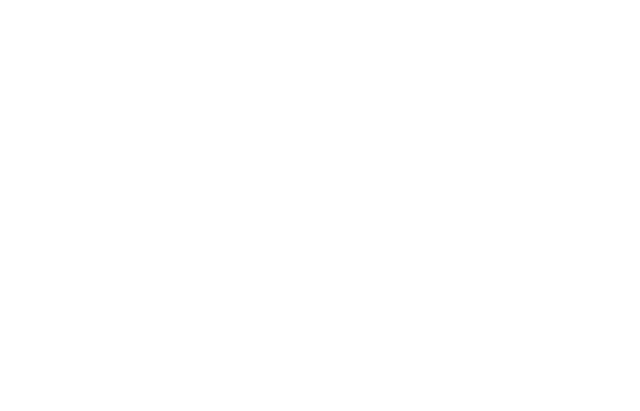
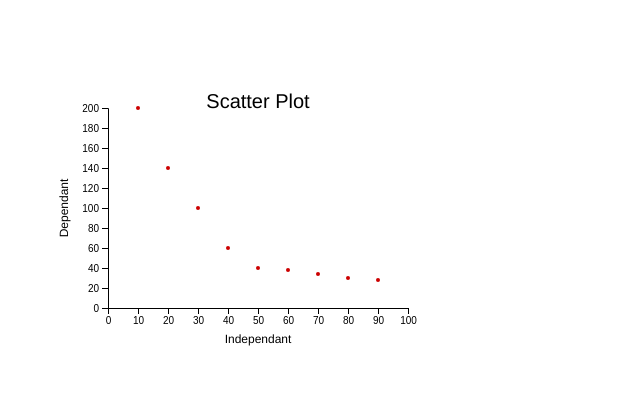
Before and after one commit to gradyclark03/k-means-clustering, a plain HTML site: page scatterPlot/index.html in a window 1280 px wide. Shown: the whole page, without its empty margins (0-640 px from the left). Drawn offline with nearby package versions, Linux system fonts and the light colour scheme.

Commit message:
changed csv for array and created scatter plot

```diff
--- a/scatterPlot/index.html
+++ b/scatterPlot/index.html
@@ -7,11 +7,10 @@
     <link href="style.css" rel="stylesheet" type="text/css" >
     <script src="jquery-3.1.1.js"></script>
     <script src="https://d3js.org/d3.v4.js"></script>
+    <svg width="500" height="400" ></svg>
     <script src="scatter.js"></script>
 </head>
 <body>
 
-    <div id="my_dataviz"></div>
-
 </body>
 </html>
--- a/scatterPlot/scatter.js
+++ b/scatterPlot/scatter.js
@@ -1,44 +1,59 @@
-// set the dimensions and margins of the graph
-var margin = {top: 10, right: 30, bottom: 30, left: 60},
-    width = 460 - margin.left - margin.right,
-    height = 400 - margin.top - margin.bottom;
+var dataset1 = [[10, 200], [20, 140], [30, 100], [40, 60], [50, 40], [60, 38], [70, 34], [80, 30], [90, 28]];
 
 // append the svg object to the body of the page
-var svg = d3.select("#my_dataviz")
-  .append("svg")
-    .attr("width", width + margin.left + margin.right)
-    .attr("height", height + margin.top + margin.bottom)
-    .append("g")
-    .attr("transform",
-          "translate(" + margin.left + "," + margin.top + ")");
+var svg = d3.select("svg"),
+  margin = 200,
+  width = svg.attr("width") - margin,
+  height = svg.attr("height") - margin
 
-//Read the data
-d3.csv("example.csv", function(data) {
+var xScale = d3.scaleLinear().domain([0, 100]).range([0, width]),
+  yScale = d3.scaleLinear().domain([0, 200]).range([height, 0]);
 
-  // Add X axis
-  var x = d3.scaleLinear()
-    .domain([0, 4000])
-    .range([ 0, width ]);
+  var g = svg.append("g")
+            .attr("transform", "translate(" + 100 + "," + 100 + ")");
+
+  // Title
+  svg.append('text')
+  .attr('x', width/2 + 100)
+  .attr('y', 100)
+  .attr('text-anchor', 'middle')
+  .style('font-family', 'Helvetica')
+  .style('font-size', 20)
+  .text('Scatter Plot');
+
+  // X label
+  svg.append('text')
+  .attr('x', width/2 + 100)
+  .attr('y', height - 15 + 150)
+  .attr('text-anchor', 'middle')
+  .style('font-family', 'Helvetica')
+  .style('font-size', 12)
+  .text('Independant');
+
+  // Y label
+  svg.append('text')
+  .attr('text-anchor', 'middle')
+  .attr('transform', 'translate(60,' + height + ')rotate(-90)')
+  .style('font-family', 'Helvetica')
+  .style('font-size', 12)
+  .text('Dependant');
+
+  //X Axis
+  g.append("g")
+         .attr("transform", "translate(0," + height + ")")
+         .call(d3.axisBottom(xScale));
+
+  //Y Axis
+  g.append("g")
+    .call(d3.axisLeft(yScale));
+
   svg.append("g")
-    .attr("transform", "translate(0," + height + ")")
-    .call(d3.axisBottom(x));
-
-  // Add Y axis
-  var y = d3.scaleLinear()
-    .domain([0, 500000])
-    .range([ height, 0]);
-  svg.append("g")
-    .call(d3.axisLeft(y));
-
-  // Add dots
-  svg.append('g')
     .selectAll("dot")
-    .data(data)
+    .data(dataset1)
     .enter()
     .append("circle")
-      .attr("cx", function (d) { return x(d.GrLivArea); } )
-      .attr("cy", function (d) { return y(d.SalePrice); } )
-      .attr("r", 1.5)
-      .style("fill", "#69b3a2")
-
-})
+    .attr("cx", function (d) { return xScale(d[0]); } )
+    .attr("cy", function (d) { return yScale(d[1]); } )
+    .attr("r", 2)
+    .attr("transform", "translate(" + 100 + "," + 100 + ")")
+    .style("fill", "#CC0000");
```
Also changed, not shown: scatterPlot/example.csv (deleted).
